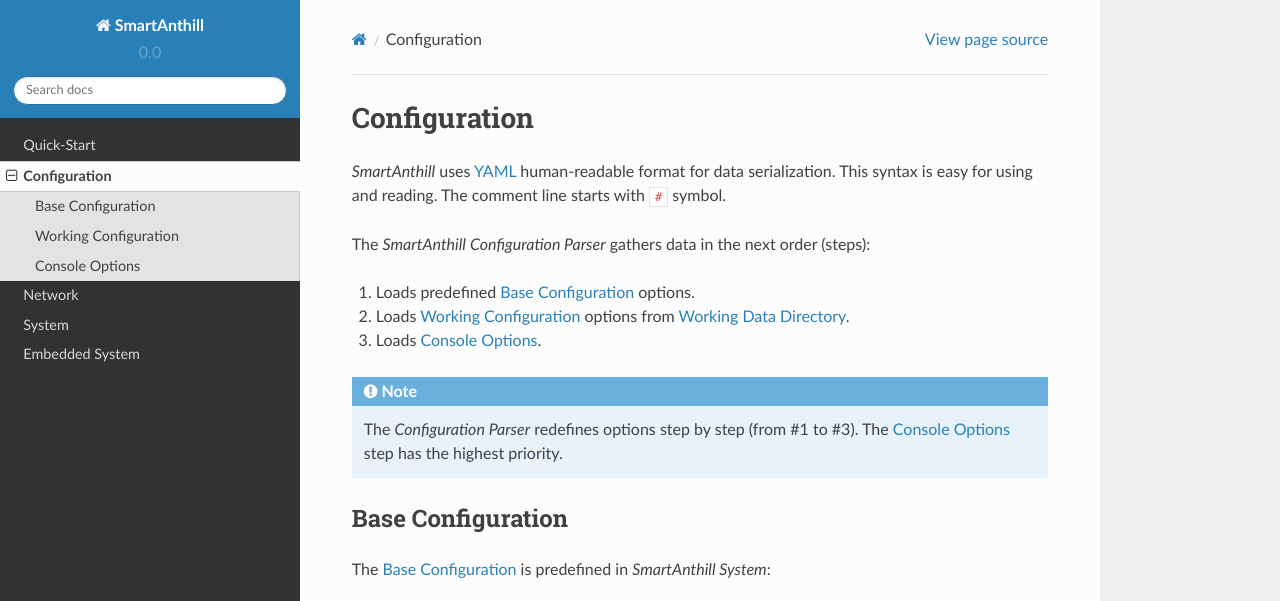
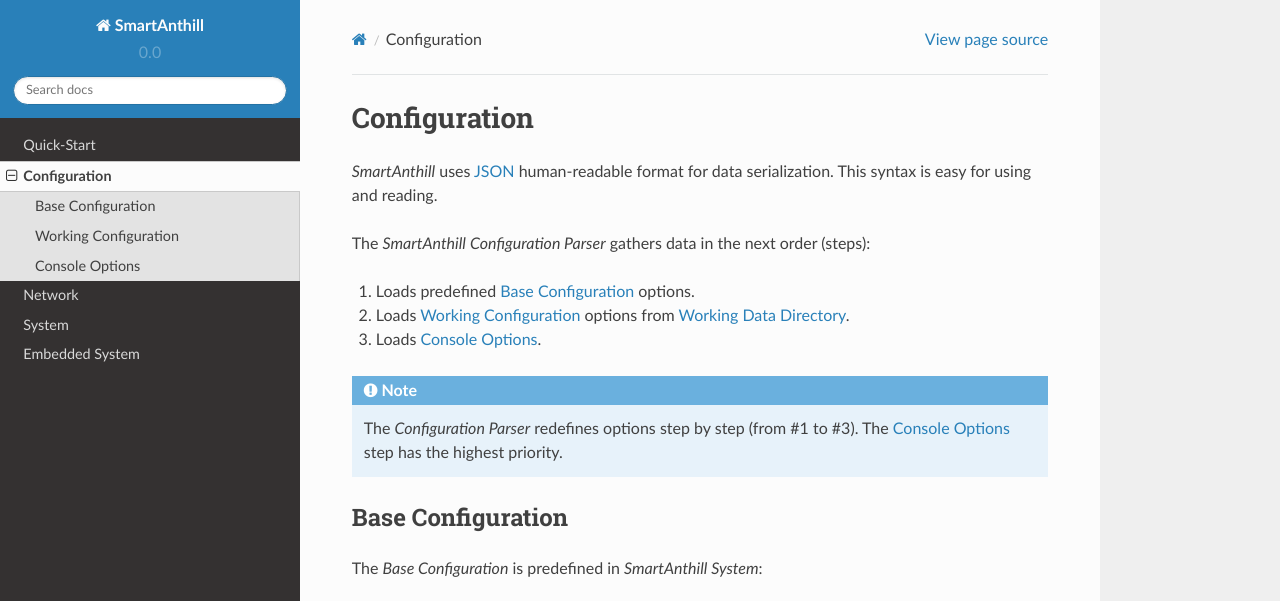
Before and after one commit to smartanthill/smartanthill1_0, a Sphinx documentation site: the page built from docs/installation/configuration.rst, in a window 1280 px wide and 1194 px high, cut to the strip 0-601 px from the top of the window. Built offline with Sphinx 7.4.7 and the Read the Docs theme 2.0.0, drawn with Linux system fonts in a browser that asks for light colours.

Commit message:
Moved from "YAML" to "JSON" format for configuration files

```diff
--- a/docs/installation/configuration.rst
+++ b/docs/installation/configuration.rst
@@ -6,9 +6,8 @@
 Configuration
 =============
 
-|SA| uses `YAML <http://en.wikipedia.org/wiki/YAML>`_ human-readable format for
-data serialization. This syntax is easy for using and reading. The comment line
-starts with ``#`` symbol.
+|SA| uses `JSON <http://en.wikipedia.org/wiki/JSON>`_ human-readable format for
+data serialization. This syntax is easy for using and reading.
 
 The |SA| *Configuration Parser* gathers data in the next order (steps):
 
@@ -25,10 +24,10 @@
 
 Base Configuration
 ------------------
-The :ref:`baseconf` is predefined in |SASys|:
+The *Base Configuration* is predefined in |SASys|:
 
-.. literalinclude:: ../../smartanthill/config_base.yaml
-   :language: yaml
+.. literalinclude:: ../../smartanthill/config_base.json
+   :language: json
 
 
 .. _workingconf:
--- a/docs/installation/quickstart.rst
+++ b/docs/installation/quickstart.rst
@@ -46,7 +45,7 @@
 folder for:
 
 * finding user's specific start-up configuration options. They must be located
-  in the ``config.yaml`` file. (Check the list of the available options at
+  in the ``config.json`` file. (Check the list of the available options at
   :ref:`configuration` page)
 * finding the *Addons* for |SASys|
 * storing the settings about micro-devices
--- a/requirements.txt
+++ b/requirements.txt
@@ -1,3 +1,2 @@
 twisted>=11.1
-pyyaml
 pyserial
--- a/setup.py
+++ b/setup.py
@@ -44,7 +44,7 @@
                          open("requirements.txt").readlines()),
     packages=find_packages()+['twisted.plugins'],
     package_data={
-        '': ['*.yaml'],
+        '': ['*.json'],
         'twisted': ['plugins/smartanthill_plugin.py']
     },
     include_package_data=True
```
Also changed, not shown: other parts of docs/installation/quickstart.rst (+0 -1 lines), .isort.cfg, 2 other files.
